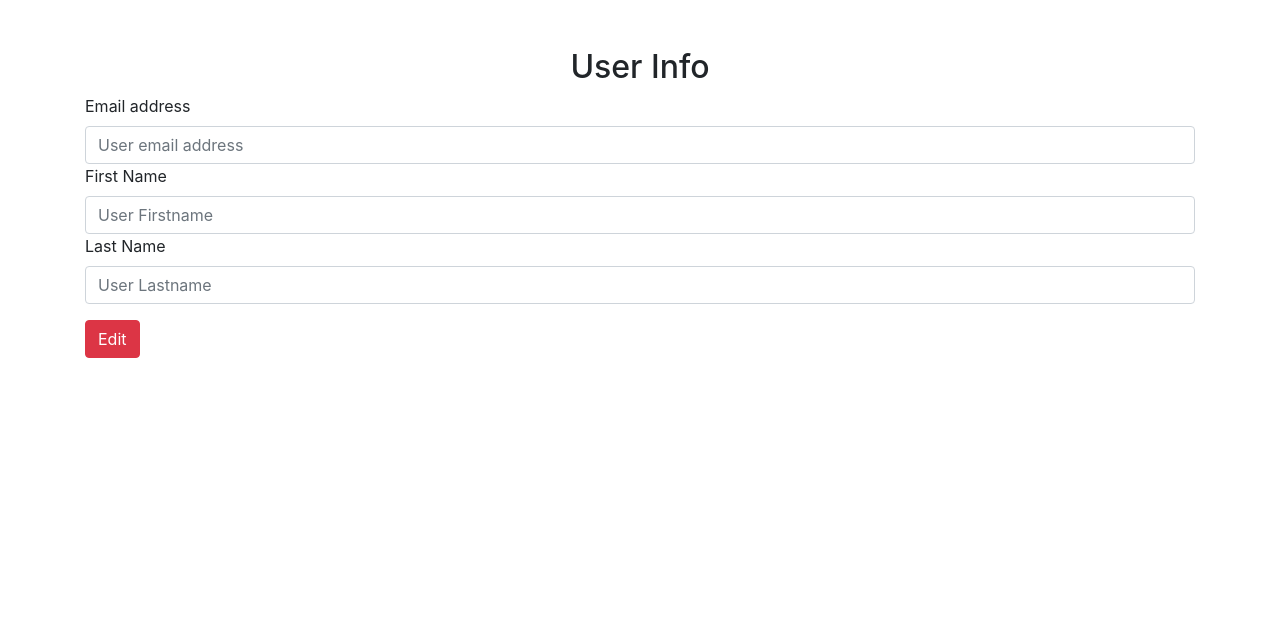
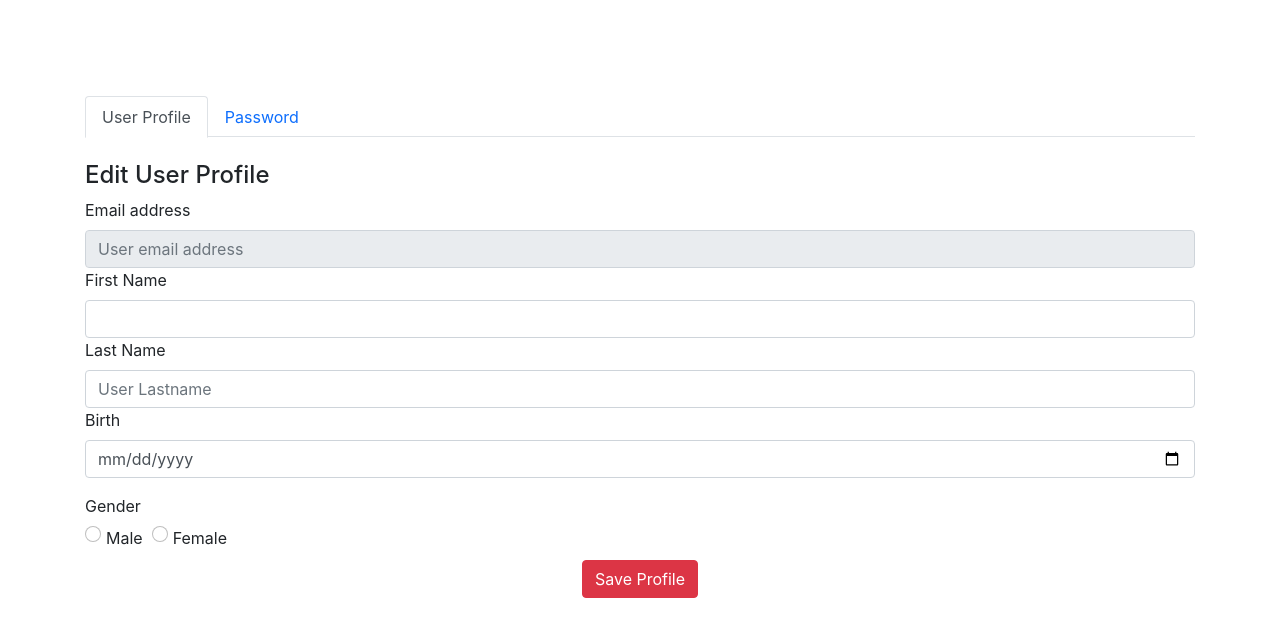
Before and after one commit to ansonng0401/VT6001CEM, a PHP site: page /mainpage.php in a window 1280 px wide. Shown: the part 70-707 px from the top of the page. Run offline with PHP 8.4, Linux system fonts and the light colour scheme; the visitor is signed in with stand-in values (Sample User, id 1); data that the repository does not hold is empty; some libraries are stand-ins or nearby versions.

Commit message:
add edit user account information function

```diff
--- a/mainpage.php
+++ b/mainpage.php
@@ -5,16 +5,17 @@
 
     include 'header.php';
 
-require_once ('./action/conn.php');
+    require_once('./action/conn.php');
     $sql = "SELECT * FROM  userinfo WHERE email = '$_SESSION[email]'";
 
     $rs = mysqli_query($conn, $sql) or die(mysqli_error($conn));
 
-while ($rc = mysqli_fetch_assoc($rs))
-{
+    while ($rc = mysqli_fetch_assoc($rs)) {
         $email = $rc['email'];
         $firstname = $rc['firstname'];
         $lastname = $rc['lastname'];
+        $birth = $rc['birth'];
+        $gender = $rc['gender'];
     }
 
     mysqli_free_result($rs);
@@ -22,20 +23,69 @@
 
     ?>
 
+ <br> <br> <br> <br>
+ <div class="container">
+
+     <ul class="nav nav-tabs" id="myTab" role="tablist">
+
+         <li class="nav-item">
+             <a class="nav-link active" id="Profile-tab" data-toggle="tab" href="#Profile" role="tab" aria-controls="Profile" aria-selected="true">User Profile</a>
+         </li>
+         <li class="nav-item">
+             <a class="nav-link" id="contact-tab" data-toggle="tab" href="#Password" role="tab" aria-controls="Password" aria-selected="false">Password</a>
+         </li>
+     </ul>
+     <div class="tab-content" id="myTabContent">
+         <div class="tab-pane fade show active" id="Profile" role="tabpanel" aria-labelledby="home-tab">
+             <form method="POST" action="./action/saveUserProfileAction.php">
+                 <div class="form-group">
+                     <BR>
+                     <h4>Edit User Profile</h4>
+
+                     <label for="exampleFormControlInput1"> Email address</label>
+                     <input type="email" class="form-control" name="email" id="email" placeholder="User email address " value="<?php echo $email ?>" readonly required>
+                     <label for="exampleFormControlInput1"> First Name </label>
+                     <input type="text" class="form-control" name="firstname" id="firstname" placeholder="User Firstname " value="<?php echo $firstname ?> "required>
+                     <label for="exampleFormControlInput1"> Last Name </label>
+                     <input type="text" class="form-control" name="lastname" id="lastname" placeholder="User Lastname " value="<?php echo $lastname ?>"required>
+                     <label for="exampleFormControlInput1"> Birth </label>
+                     <input type="date" class="form-control" name="birth" id="birth" placeholder="User Lastname " value="<?php echo $birth ?>"required>
+                 </div>
+                 <label for="exampleFormControlInput1"> Gender </label><br>
+
+                 <div class="form-check form-check-inline">
+                     <label><input class="form-check-input" type="radio" name="gender" value="Male" <?php echo ($gender == 'Male') ? 'checked' : '' ?>>Male&nbsp;&nbsp;</label>
+                     <label><input class="form-check-input" type="radio" name="gender" value="Female" <?php echo ($gender == 'Female') ? 'checked' : '' ?>>Female</label>
+                 </div>
+                 <center><input type="submit" class="btn btn-danger" value="Save Profile"></center>
+</form>
+         </div>
+
+         <div class="tab-pane fade" id="Password" role="tabpanel" aria-labelledby="Password-tab">
+         <br>
+         <h4>Edit User Password</h4>
+
+         <form method="POST" action="./action/saveUserProfileAction.php">
+             <label for="exampleFormControlInput1"> Old Password </label>
+             <input type="password" class="form-control" name=password pattern="(?=.*\d)(?=.*[a-z])(?=.*[A-Z]).{8,}" placeholder="Enter your password" title="Must contain at least one  number and one uppercase and lowercase letter, and at least 8 or more characters" required>
+             <label for="exampleFormControlInput1"> New Password </label>
+             <input type="password" class="form-control" name=newpassword pattern="(?=.*\d)(?=.*[a-z])(?=.*[A-Z]).{8,}" placeholder="Enter your password" title="Must contain at least one  number and one uppercase and lowercase letter, and at least 8 or more characters" required>
+             <label for="exampleFormControlInput1"> Confirm your new Password </label>
+             <input type="password" class="form-control" name=newpasswordConfirm pattern="(?=.*\d)(?=.*[a-z])(?=.*[A-Z]).{8,}" placeholder="Enter your password" title="Must contain at least one  number and one uppercase and lowercase letter, and at least 8 or more characters" required>
+             <small id="passwordHelpInline" class="text-muted">
+             Must contain at least one  number and one uppercase and lowercase letter, and at least 8 or more characters.
+    </small>
+
 <br><br>
-<div class="container">
-<form>
-  <div class="form-group">
-     <center> <h2> User Info</h2></center>
-    <label for="exampleFormControlInput1"> Email address</label>
-    <input type="email" class="form-control" name="email" id="email" placeholder="User email address " value="<?php echo $email ?>">
-    <label for="exampleFormControlInput1"> First Name </label>
-    <input type="test" class="form-control" name="firstname" id="firstname" placeholder="User Firstname " value="<?php echo $firstname ?>">
-    <label for="exampleFormControlInput1"> Last Name </label>
-    <input type="test" class="form-control" name="lastname" id="lastname" placeholder="User Lastname " value="<?php echo $lastname ?>">
+             <center><input type="submit" class="btn btn-danger" value="Save Password"></center>
+         </div>
+</form>
+     </div>
 
  </div>
-<button type="button" class="btn btn-danger">Edit</button>
+
+
+ <br>
 
  </form>
 
```
Also changed, not shown: action/saveUserProfileAction.php (added, +20 -0 lines). Lines whose indentation alone changed are shown as unchanged.
